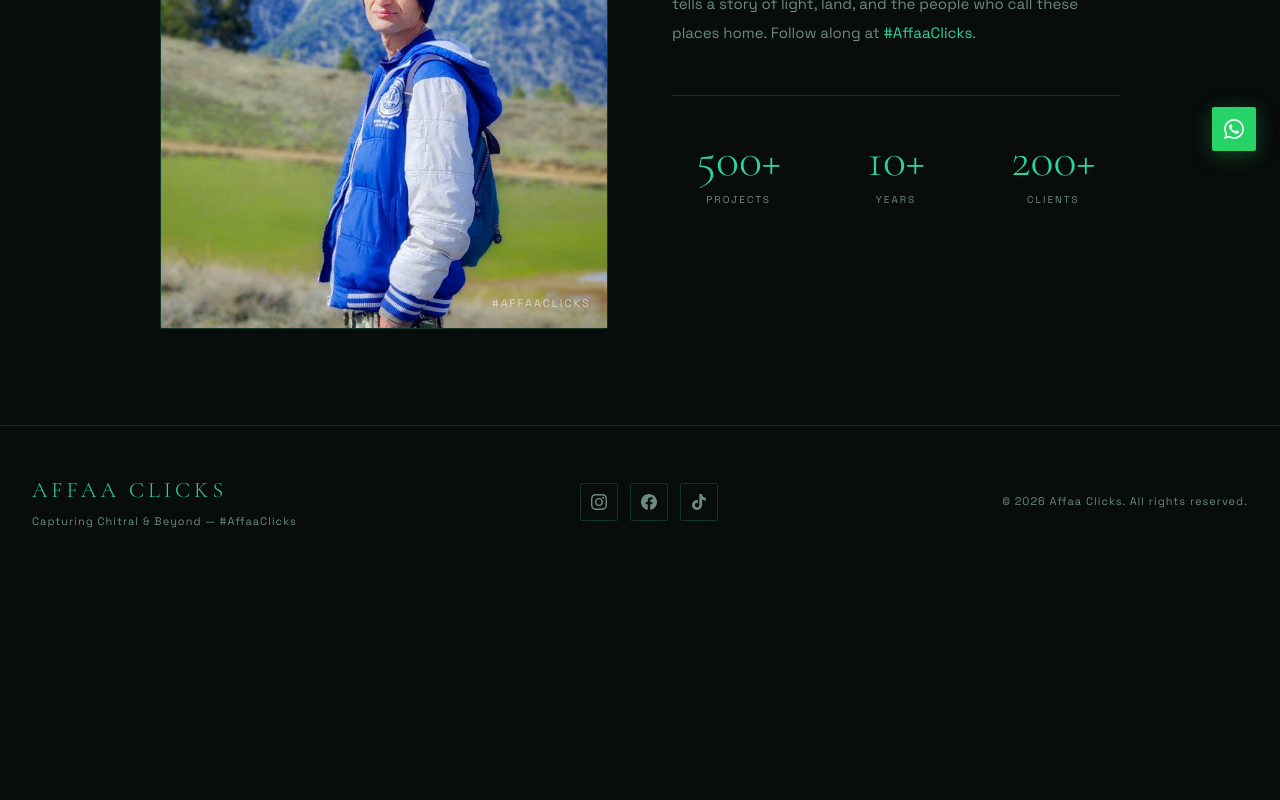
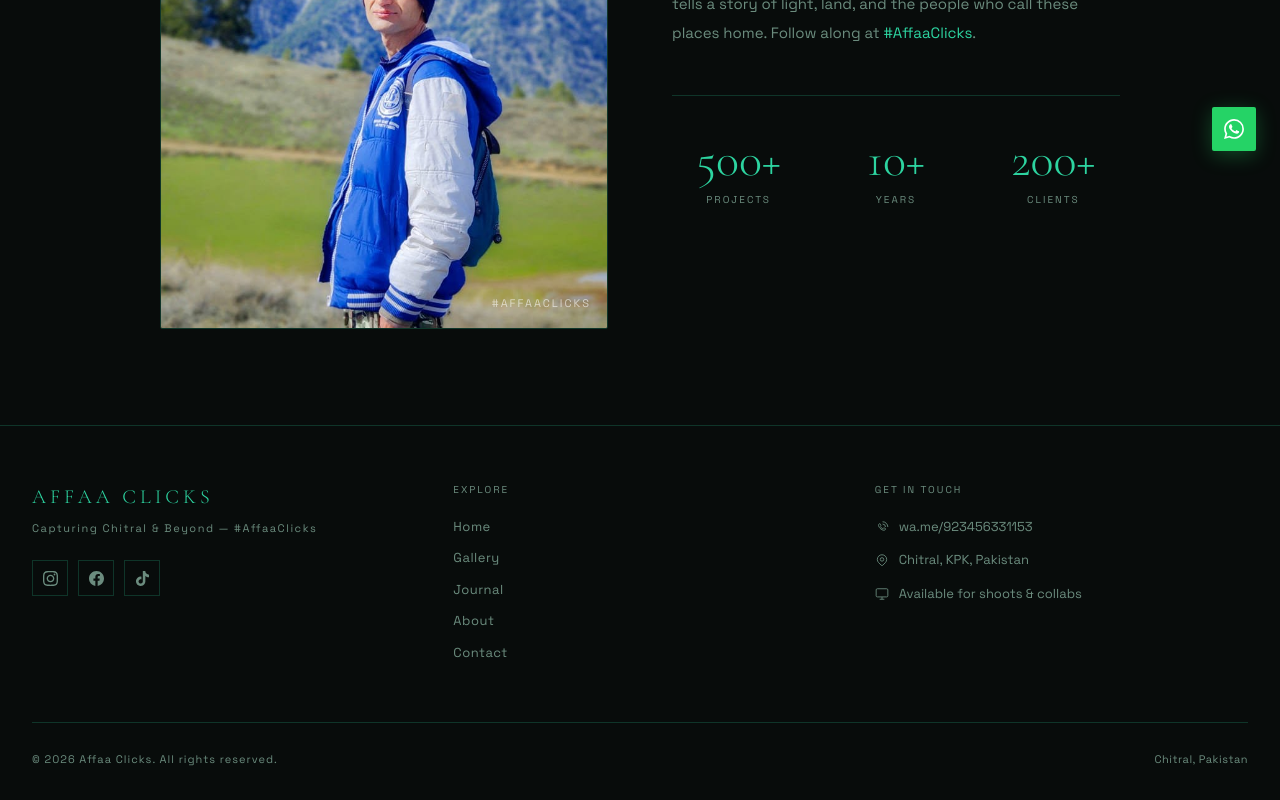
Before and after one commit to Zeta888-dot/affaa-clicks, a Next.js app: page /about in a window 1280 px wide. Shown: the part 625-1425 px from the top of the page. Before the commit the page ends 1202 px from the top, so only its background shows below. Built offline with nearby package versions, Linux system fonts and the light colour scheme.

Commit message:
enhance footer with quick links and contact info

```diff
--- a/app/components/Footer.tsx
+++ b/app/components/Footer.tsx
@@ -20,44 +20,113 @@ const socials = [
   },
 ];
 
+const navLinks = [
+  { label: 'Home', href: '/' },
+  { label: 'Gallery', href: '/gallery' },
+  { label: 'Journal', href: '/blog' },
+  { label: 'About', href: '/about' },
+  { label: 'Contact', href: '/contact' },
+];
+
 export default function Footer() {
   return (
-    <footer style={{ borderTop: '0.5px solid var(--border)', backgroundColor: 'var(--background)' }}
-      className="py-12 px-8 transition-colors duration-300">
-      <div className="max-w-7xl mx-auto flex flex-col md:flex-row items-center justify-between gap-6">
+    <footer
+      style={{ borderTop: '0.5px solid var(--border)', backgroundColor: 'var(--background)' }}
+      className="transition-colors duration-300 pt-14 pb-8 px-8"
+    >
+      <div className="max-w-7xl mx-auto">
 
-        <div className="text-center md:text-left">
-          <h3 style={{ fontFamily: 'var(--font-display)', fontSize: '22px', fontWeight: 300, color: 'var(--accent)', letterSpacing: '4px', textTransform: 'uppercase', marginBottom: '6px' }}>
+        {/* Main Grid */}
+        <div className="grid grid-cols-1 md:grid-cols-3 gap-12 mb-12">
+
+          {/* Col 1 — Brand */}
+          <div>
+            <h3 style={{ fontFamily: 'var(--font-display)', fontSize: '20px', fontWeight: 300, color: 'var(--accent)', letterSpacing: '4px', textTransform: 'uppercase', marginBottom: '8px' }}>
               Affaa Clicks
             </h3>
-          <p style={{ fontSize: '11px', letterSpacing: '1px', color: 'var(--muted)' }}>
+            <p style={{ fontSize: '11px', letterSpacing: '1.5px', color: 'var(--muted)', marginBottom: '24px' }}>
               Capturing Chitral & Beyond — #AffaaClicks
             </p>
-        </div>
-
-        <div style={{ display: 'flex', gap: '12px' }}>
+            <div style={{ display: 'flex', gap: '10px' }}>
               {socials.map((s) => (
                 <Link key={s.label} href={s.url} target="_blank" rel="noopener noreferrer"
                   title={s.label}
                   style={{
-                width: '38px', height: '38px', borderRadius: '2px',
-                border: '0.5px solid var(--border)', display: 'flex',
-                alignItems: 'center', justifyContent: 'center', color: 'var(--muted)',
-                transition: 'color 0.2s, border-color 0.2s'
+                    width: '36px', height: '36px',
+                    border: '0.5px solid var(--border)',
+                    display: 'flex', alignItems: 'center', justifyContent: 'center',
+                    color: 'var(--muted)', transition: 'color 0.2s, border-color 0.2s'
                   }}
                   onMouseEnter={e => { e.currentTarget.style.color = 'var(--accent)'; e.currentTarget.style.borderColor = 'var(--accent)'; }}
                   onMouseLeave={e => { e.currentTarget.style.color = 'var(--muted)'; e.currentTarget.style.borderColor = 'var(--border)'; }}
                 >
-              <svg viewBox="0 0 24 24" width="16" height="16" fill="currentColor" aria-label={s.label}>
+                  <svg viewBox="0 0 24 24" width="15" height="15" fill="currentColor" aria-label={s.label}>
                     <path d={s.icon} />
                   </svg>
                 </Link>
               ))}
             </div>
+          </div>
 
+          {/* Col 2 — Explore */}
+          <div>
+            <p style={{ fontSize: '10px', letterSpacing: '2px', textTransform: 'uppercase', color: 'var(--muted)', marginBottom: '20px' }}>
+              Explore
+            </p>
+            {navLinks.map((link) => (
+              <Link key={link.label} href={link.href}
+                style={{ display: 'block', fontSize: '13px', letterSpacing: '0.5px', color: 'var(--muted)', marginBottom: '12px', textDecoration: 'none', transition: 'color 0.2s' }}
+                onMouseEnter={e => { e.currentTarget.style.color = 'var(--accent)'; }}
+                onMouseLeave={e => { e.currentTarget.style.color = 'var(--muted)'; }}
+              >
+                {link.label}
+              </Link>
+            ))}
+          </div>
+
+          {/* Col 3 — Get in Touch */}
+          <div>
+            <p style={{ fontSize: '10px', letterSpacing: '2px', textTransform: 'uppercase', color: 'var(--muted)', marginBottom: '20px' }}>
+              Get in touch
+            </p>
+
+            <div style={{ display: 'flex', alignItems: 'center', gap: '10px', marginBottom: '14px' }}>
+              <svg viewBox="0 0 24 24" width="14" height="14" fill="none" stroke="var(--muted)" strokeWidth="1.5">
+                <path d="M17.472 14.382c-.297-.149-1.758-.867-2.03-.967-.273-.099-.471-.148-.67.15-.197.297-.767.966-.94 1.164-.173.199-.347.223-.644.075-.297-.15-1.255-.463-2.39-1.475-.883-.788-1.48-1.761-1.653-2.059-.173-.297-.018-.458.13-.606.134-.133.298-.347.446-.52.149-.174.198-.298.298-.497.099-.198.05-.371-.025-.52-.075-.149-.669-1.612-.916-2.207-.242-.579-.487-.5-.669-.51-.173-.008-.371-.01-.57-.01-.198 0-.52.074-.792.372-.272.297-1.04 1.016-1.04 2.479 0 1.462 1.065 2.875 1.213 3.074.149.198 2.096 3.2 5.077 4.487.709.306 1.262.489 1.694.625.712.227 1.36.195 1.871.118.571-.085 1.758-.719 2.006-1.413.248-.694.248-1.289.173-1.413-.074-.124-.272-.198-.57-.347z"/>
+                <path d="M13 3a9 9 0 0 1 9 9M13 7a5 5 0 0 1 5 5"/>
+              </svg>
+              <span style={{ fontSize: '13px', color: 'var(--muted)' }}>wa.me/923456331153</span>
+            </div>
+
+            <div style={{ display: 'flex', alignItems: 'center', gap: '10px', marginBottom: '14px' }}>
+              <svg viewBox="0 0 24 24" width="14" height="14" fill="none" stroke="var(--muted)" strokeWidth="1.5">
+                <path d="M17.657 16.657L13.414 20.9a1.998 1.998 0 01-2.827 0l-4.244-4.243a8 8 0 1111.314 0z"/>
+                <path d="M15 11a3 3 0 11-6 0 3 3 0 016 0z"/>
+              </svg>
+              <span style={{ fontSize: '13px', color: 'var(--muted)' }}>Chitral, KPK, Pakistan</span>
+            </div>
+
+            <div style={{ display: 'flex', alignItems: 'center', gap: '10px' }}>
+              <svg viewBox="0 0 24 24" width="14" height="14" fill="none" stroke="var(--muted)" strokeWidth="1.5">
+                <rect x="2" y="3" width="20" height="14" rx="2" ry="2"/>
+                <line x1="8" y1="21" x2="16" y2="21"/>
+                <line x1="12" y1="17" x2="12" y2="21"/>
+              </svg>
+              <span style={{ fontSize: '13px', color: 'var(--muted)' }}>Available for shoots & collabs</span>
+            </div>
+          </div>
+        </div>
+
+        {/* Bottom Bar */}
+        <div style={{ borderTop: '0.5px solid var(--border)', paddingTop: '28px', display: 'flex', justifyContent: 'space-between', alignItems: 'center' }}>
           <p style={{ fontSize: '11px', letterSpacing: '1px', color: 'var(--muted)' }}>
             © 2026 Affaa Clicks. All rights reserved.
           </p>
+          <p style={{ fontSize: '11px', letterSpacing: '0.5px', color: 'var(--muted)' }}>
+            Chitral, Pakistan
+          </p>
+        </div>
+
       </div>
     </footer>
   );
```
Lines whose indentation alone changed are shown as unchanged.
